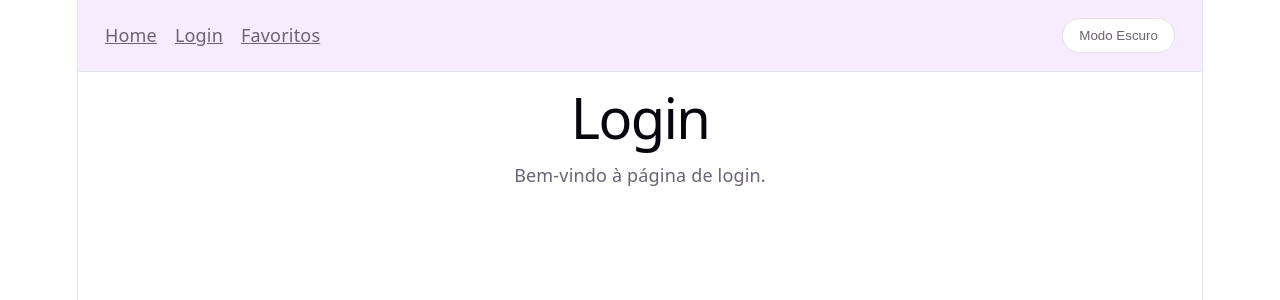
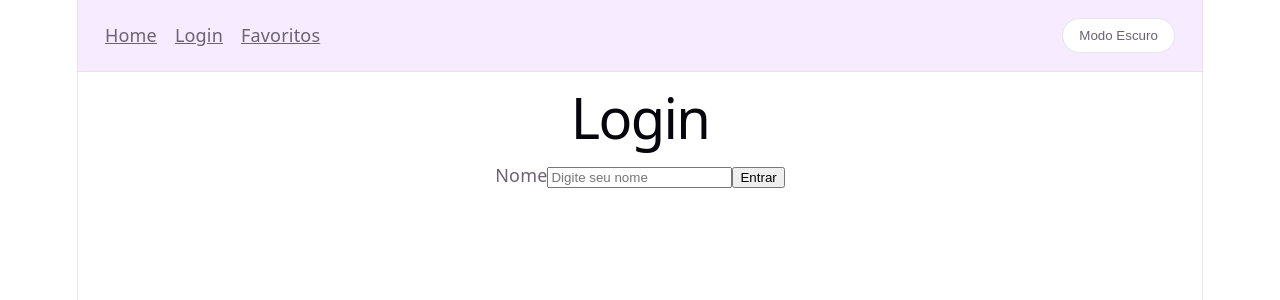
Before and after one commit to AntonioPauloFidel/FidelCine, a React (Vite) app: page /login in a window 1280 px wide. Shown: the top 300 px of the page. Built offline with nearby package versions, Linux system fonts and the light colour scheme.

Commit message:
Passo 4: Criando o AuthContext (login simulado

```diff
--- /dev/null
+++ b/src/contexts/AuthContext.jsx
@@ -0,0 +1,44 @@
+import { createContext, useState, useEffect } from 'react'
+
+const AuthContext = createContext({
+  user: null,
+  login: () => {},
+  logout: () => {},
+})
+
+export function AuthProvider({ children }) {
+  const [user, setUser] = useState(() => {
+    const storedUser = localStorage.getItem('user')
+    if (!storedUser) return null
+
+    try {
+      return JSON.parse(storedUser)
+    } catch {
+      return null
+    }
+  })
+
+  useEffect(() => {
+    if (user) {
+      localStorage.setItem('user', JSON.stringify(user))
+    } else {
+      localStorage.removeItem('user')
+    }
+  }, [user])
+
+  const login = (name) => {
+    setUser({ name })
+  }
+
+  const logout = () => {
+    setUser(null)
+  }
+
+  return (
+    <AuthContext.Provider value={{ user, login, logout }}>
+      {children}
+    </AuthContext.Provider>
+  )
+}
+
+export default AuthContext
--- a/src/main.jsx
+++ b/src/main.jsx
@@ -3,11 +3,14 @@ import { createRoot } from 'react-dom/client'
 import './index.css'
 import App from './App.jsx'
 import { ThemeProvider } from './contexts/ThemeContext.jsx'
+import { AuthProvider } from './contexts/AuthContext.jsx'
 
 createRoot(document.getElementById('root')).render(
   <StrictMode>
-    <ThemeProvider>
-      <App />
-    </ThemeProvider>
+    <AuthProvider>
+      <ThemeProvider>
+        <App />
+      </ThemeProvider>
+    </AuthProvider>
   </StrictMode>,
 )
--- a/src/pages/Login.jsx
+++ b/src/pages/Login.jsx
@@ -1,8 +1,36 @@
+import { useState, useContext } from 'react'
+import { useNavigate } from 'react-router-dom'
+import AuthContext from '../contexts/AuthContext.jsx'
+
 function Login() {
+  const [name, setName] = useState('')
+  const { login } = useContext(AuthContext)
+  const navigate = useNavigate()
+
+  function handleSubmit(event) {
+    event.preventDefault()
+    const trimmedName = name.trim()
+    if (!trimmedName) return
+
+    login(trimmedName)
+    navigate('/')
+  }
+
   return (
     <main>
       <h1>Login</h1>
-      <p>Bem-vindo à página de login.</p>
+      <form onSubmit={handleSubmit}>
+        <label>
+          Nome
+          <input
+            type="text"
+            value={name}
+            onChange={(event) => setName(event.target.value)}
+            placeholder="Digite seu nome"
+          />
+        </label>
+        <button type="submit">Entrar</button>
+      </form>
     </main>
   )
 }
```
